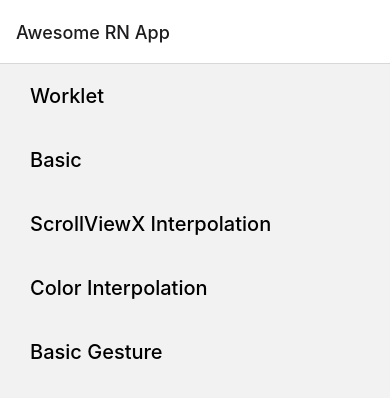
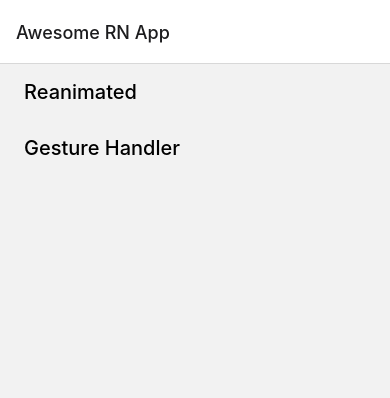
Before and after one commit to sumanthyedoti/awesome-react-native-app, a React Native app: screen /Home in a window 390 px wide. Shown: the top 398 px of the page. Built offline with nearby package versions, Linux system fonts and the light colour scheme.

Commit message:
Implement nested routes rendering

```diff
--- a/App.jsx
+++ b/App.jsx
@@ -4,24 +4,47 @@
 import {createNativeStackNavigator} from '@react-navigation/native-stack'
 
 import {navigationRef} from './src/rootNavigation'
-import routes from './src/routes'
 import * as screens from './src/screens'
+import {ScreensList} from './src/screens'
+import Home from './src/screens/Home'
+import stackedRoutes, {categories} from './src/routes'
 
 const Stack = createNativeStackNavigator()
-
 export default function App() {
   return (
     <NavigationContainer ref={navigationRef}>
       <Stack.Navigator>
-        {routes.map((screen, i) => {
+        <Stack.Screen
+          name="Home"
+          component={Home}
+          options={{title: 'Awesome RN App'}}
+        />
+        {/* Items in catergories */}
+        {Object.keys(stackedRoutes).map((route, i) => {
           return (
             <Stack.Screen
               key={i}
-              name={screen.name}
-              component={screens[screen.component]}
-              options={{title: 'Awesome RN App'}}
+              name={stackedRoutes[route].name}
+              component={ScreensList}
+              options={{title: stackedRoutes[route].title}}
+              initialParams={{
+                name: stackedRoutes[route].name,
+              }}
             />
           )
+        })}
+        {/* Screens */}
+        {categories.flatMap(category => {
+          return stackedRoutes[category].stack.map((screen, i) => {
+            return (
+              <Stack.Screen
+                key={i}
+                name={screen.name}
+                component={screens[screen.name]}
+                options={{title: screen.title}}
+              />
+            )
+          })
         })}
       </Stack.Navigator>
     </NavigationContainer>
--- a/src/components/ScreenListItem.tsx
+++ b/src/components/CategoryItem.tsx
@@ -3,11 +3,13 @@
 import {navigate} from '../rootNavigation'
 import {fontSize} from '../constants'
 
+import type {Stack} from '../routes'
+
 type Props = {
   route: {
     name: string
     title: string
-    component: string
+    stack?: Stack
   }
 }
 
@@ -27,8 +29,8 @@
 
 const styles = StyleSheet.create({
   container: {
-    paddingHorizontal: 30,
-    paddingVertical: 20,
+    paddingHorizontal: 24,
+    paddingVertical: 16,
   },
   text: {
     fontSize: fontSize.md,
--- /dev/null
+++ b/src/components/ScreenItem.tsx
@@ -0,0 +1,38 @@
+import React from 'react'
+import {Text, StyleSheet, TouchableOpacity} from 'react-native'
+import {navigate} from '../rootNavigation'
+import {fontSize} from '../constants'
+
+import type {Stack} from '../routes'
+
+type Props = {
+  route: {
+    name: string
+    title: string
+  }
+}
+
+const ScreenListItem: React.FC<Props> = ({route}) => {
+  return (
+    <TouchableOpacity
+      onPress={() => {
+        navigate(route.name)
+      }}
+      style={styles.container}>
+      <Text style={styles.text}>{route.title}</Text>
+    </TouchableOpacity>
+  )
+}
+
+export default ScreenListItem
+
+const styles = StyleSheet.create({
+  container: {
+    paddingHorizontal: 24,
+    paddingVertical: 16,
+  },
+  text: {
+    fontSize: fontSize.sm,
+    fontWeight: '400',
+  },
+})
--- /dev/null
+++ b/src/components/index.ts
@@ -0,0 +1,2 @@
+export {default as CategoryItem} from './CategoryItem'
+export {default as ScreenItem} from './ScreenItem'
--- a/src/rootNavigation.ts
+++ b/src/rootNavigation.ts
@@ -5,7 +5,7 @@
 
 export const navigationRef = createNavigationContainerRef()
 
-export function navigate(name: string, params: NavigatorScreenParams) {
+export function navigate(name: string, params?: NavigatorScreenParams) {
   if (navigationRef.isReady()) {
     navigationRef.navigate(name, params)
   }
--- a/src/routes.ts
+++ b/src/routes.ts
@@ -1,41 +1,54 @@
-type Route = {
+type Screen = {
   name: string
   title: string
-  component: string
+}
+export type Stack = Screen[]
+
+export const categories = ['Reanimated', 'GestureHandler'] as const
+type Categories = typeof categories[number]
+
+type Stacks = {
+  [K in Categories]: {
+    name: string
+    title: string
+    stack: Stack
+  }
 }
 
-// 'component' should match with the screen export name
-const routes: Route[] = [
-  {
-    name: 'Home',
-    title: 'Home',
-    component: 'Home',
-  },
+// 'name' should match with the screen export name
+const stackedRoutes: Stacks = {
+  Reanimated: {
+    name: 'Reanimated',
+    title: 'Reanimated',
+    stack: [
       {
         name: 'Worklet',
         title: 'Worklet',
-    component: 'Worklet',
       },
       {
-    name: 'Basic',
+        name: 'ReanimatedBasic',
         title: 'Basic',
-    component: 'Basic',
       },
       {
         name: 'ScrollViewXInterpolation',
         title: 'ScrollViewX Interpolation',
-    component: 'ScrollViewXInterpolation',
       },
       {
         name: 'ColorInterpolation',
         title: 'Color Interpolation',
-    component: 'ColorInterpolation',
       },
+    ],
+  },
+  GestureHandler: {
+    name: 'GestureHandler',
+    title: 'Gesture Handler',
+    stack: [
       {
         name: 'BasicGesture',
         title: 'Basic Gesture',
-    component: 'BasicGesture',
       },
-]
+    ],
+  },
+}
 
-export default routes
+export default stackedRoutes
--- a/src/screens/Home.tsx
+++ b/src/screens/Home.tsx
@@ -1,18 +1,14 @@
 import React from 'react'
 import {ScrollView} from 'react-native'
-import routes from '../routes'
+import stackedRoutes, {categories} from '../routes'
 
-import ScreenListItem from '../components/ScreenListItem'
+import {CategoryItem} from '../components'
 
 const Home = () => {
   return (
     <ScrollView>
-      {routes.map((route, i) => {
-        // skip first route
-        if (i === 0) {
-          return null
-        }
-        return <ScreenListItem key={i} route={route} />
+      {categories.map((category, i) => {
+        return <CategoryItem key={i} route={stackedRoutes[category]} />
       })}
     </ScrollView>
   )
--- /dev/null
+++ b/src/screens/ScreensList.tsx
@@ -0,0 +1,19 @@
+import React from 'react'
+import {ScrollView} from 'react-native'
+
+import stackedRoutes from '../routes'
+import {ScreenItem} from '../components'
+
+const Home = ({navigation, route}) => {
+  const {name} = route.params
+  return (
+    <ScrollView>
+      {stackedRoutes[name].stack.map((route, i) => {
+        console.log({route})
+        return <ScreenItem key={i} route={route} />
+      })}
+    </ScrollView>
+  )
+}
+
+export default Home
--- a/src/screens/index.ts
+++ b/src/screens/index.ts
@@ -1,7 +1,8 @@
 export {default as Home} from './Home'
-export {default as Worklet} from './Worklet'
+export {default as ScreensList} from './ScreensList'
 // Reanimated
-export {default as Basic} from './reaniamted/Basic'
+export {default as Worklet} from './reaniamted/Worklet'
+export {default as ReanimatedBasic} from './reaniamted/Basic'
 export {default as ScrollViewXInterpolation} from './reaniamted/ScrollViewXInterpolation'
 export {default as ColorInterpolation} from './reaniamted/ColorInterpolation'
 //Gesures
--- a/src/screens/Worklet.tsx
+++ b/src/screens/reaniamted/Worklet.tsx
@@ -1,7 +1,7 @@
 import React from 'react'
 import {Text, View, Button, StyleSheet} from 'react-native'
 import {runOnUI, runOnJS} from 'react-native-reanimated'
-import {fontSize} from '../constants'
+import {fontSize} from '../../constants'
 
 // import { Container } from './styles';
 
```
Lines whose indentation alone changed are shown as unchanged.
